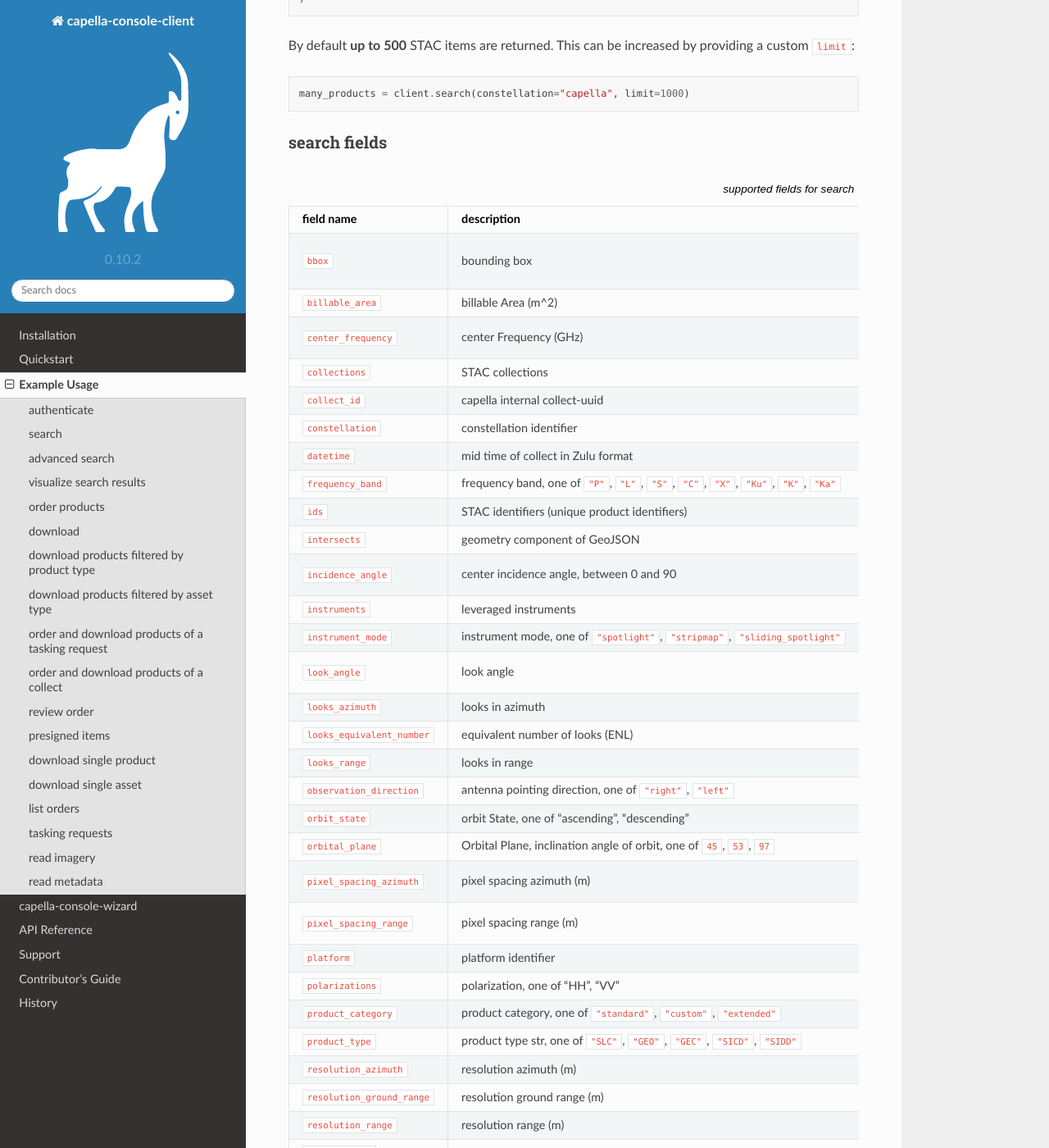
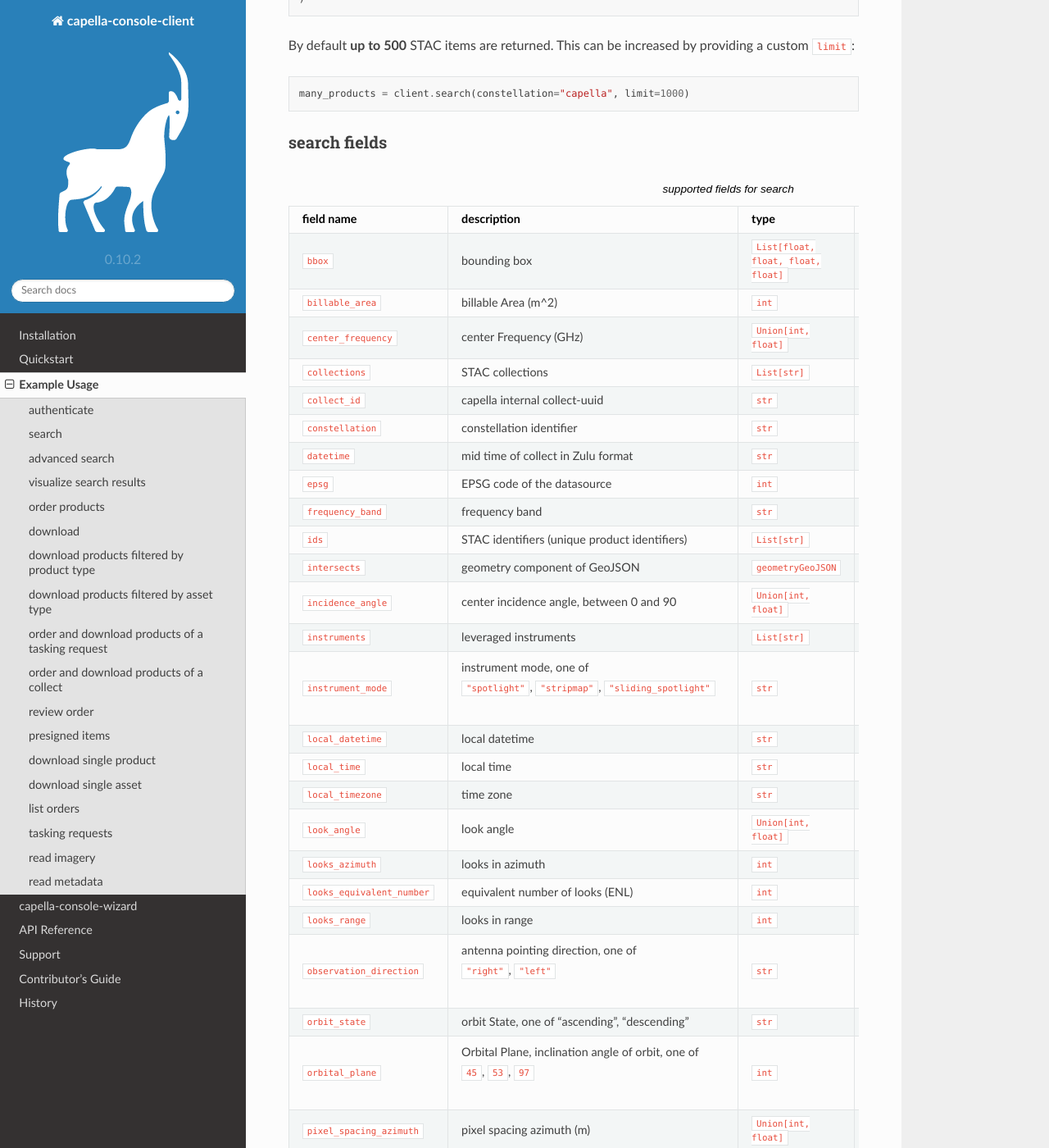
Before and after one commit to capellaspace/console-client, a Sphinx documentation site: the page built from docs/pages/example_usage.rst, in a window 1280 px wide and 1400 px high, scrolled down 1889 px. Shown: the whole window at 82% size. Built offline with Sphinx 7.4.7 and the Read the Docs theme 2.0.0, drawn with Linux system fonts in a browser that asks for light colours; some of the changed text lies outside the part shown.

Commit message:
additional search filters (#44)
* additional search filters (local_datetime, local_time, local_teimezone, epsg)

* updating poetry install github action

```diff
--- a/docs/pages/example_usage.rst
+++ b/docs/pages/example_usage.rst
@@ -158,8 +158,12 @@
       - mid time of collect in Zulu format
       - ``str``
       - ``"2020-02-12T00:00:00Z"``
+    * - ``epsg``
+      - EPSG code of the datasource
+      - ``int``
+      - ``32648``
     * - ``frequency_band``
-      - frequency band, one of ``"P"``, ``"L"``, ``"S"``, ``"C"``, ``"X"``, ``"Ku"``, ``"K"``, ``"Ka"``
+      - frequency band
       - ``str``
       - ``"X"``
     * - ``ids``
@@ -179,9 +183,22 @@
       - ``List[str]``
       - ``["capella-radar-5"]``
     * - ``instrument_mode``
-      - instrument mode, one of ``"spotlight"``, ``"stripmap"``, ``"sliding_spotlight"``
+      - | instrument mode, one of
+        | ``"spotlight"``, ``"stripmap"``, ``"sliding_spotlight"``
       - ``str``
       - ``"spotlight"``
+    * - ``local_datetime``
+      - local datetime
+      - ``str``
+      - ``2022-12-12TT07:37:42.324551+0800``
+    * - ``local_time``
+      - local time
+      - ``str``
+      - ``07:37:42.324551``
+    * - ``local_timezone``
+      - time zone
+      - ``str``
+      - ``Asia/Shanghai``
     * - ``look_angle``
       - look angle
       - ``Union[int, float]``
@@ -199,7 +216,8 @@
       - ``int``
       - ``1``
     * - ``observation_direction``
-      - antenna pointing direction, one of ``"right"``, ``"left"``
+      - | antenna pointing direction, one of
+        | ``"right"``, ``"left"``
       - ``str``
       - ``"left"``
     * - ``orbit_state``
@@ -207,7 +225,8 @@
       - ``str``
       - ``"ascending"``
     * - ``orbital_plane``
-      - Orbital Plane, inclination angle of orbit, one of ``45``, ``53``, ``97``
+      - | Orbital Plane, inclination angle of orbit, one of
+        | ``45``, ``53``, ``97``
       - ``int``
       - ``45``
     * - ``pixel_spacing_azimuth``
@@ -309,6 +331,15 @@
         collect_id=collect_id
     )
 
+    # get GEO items by local time window within certain EPSG
+    night_items = client.search(
+        product_type="GEO",
+        local_time__gte="03:00:00",
+        local_time__lte="04:00:00",
+        epsg=32648,
+    )
+
+
     # take it to the max - get GEO spotlight items over SF downtown with many filters sorted by datetime
 
     sanfran_dt_bbox = [-122.4, 37.8, -122.3, 37.7]
@@ -316,6 +347,8 @@
         bbox=sanfran_dt_bbox,
         datetime__gt="2021-05-01T00:00:00Z",
         datetime__lt="2021-07-01T00:00:00Z"
+        local_time__gte="09:00:00",
+        local_time__lte="18:00:00",
         instrument_mode="spotlight",
         product_type="GEO",
         look_angle__gt=25,
```
Also changed, not shown: other parts of docs/pages/example_usage.rst (+6 -3 lines), 5 other files.
